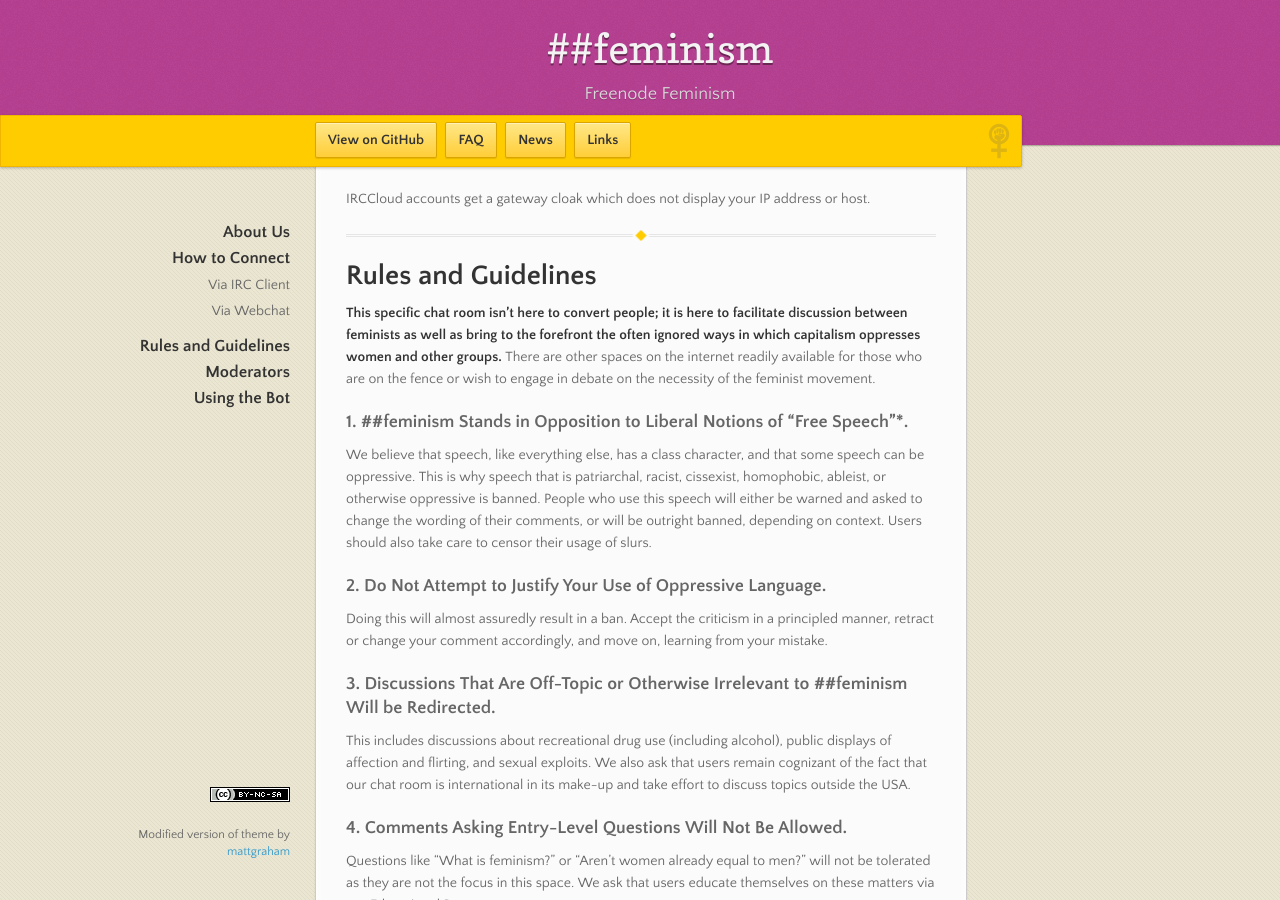
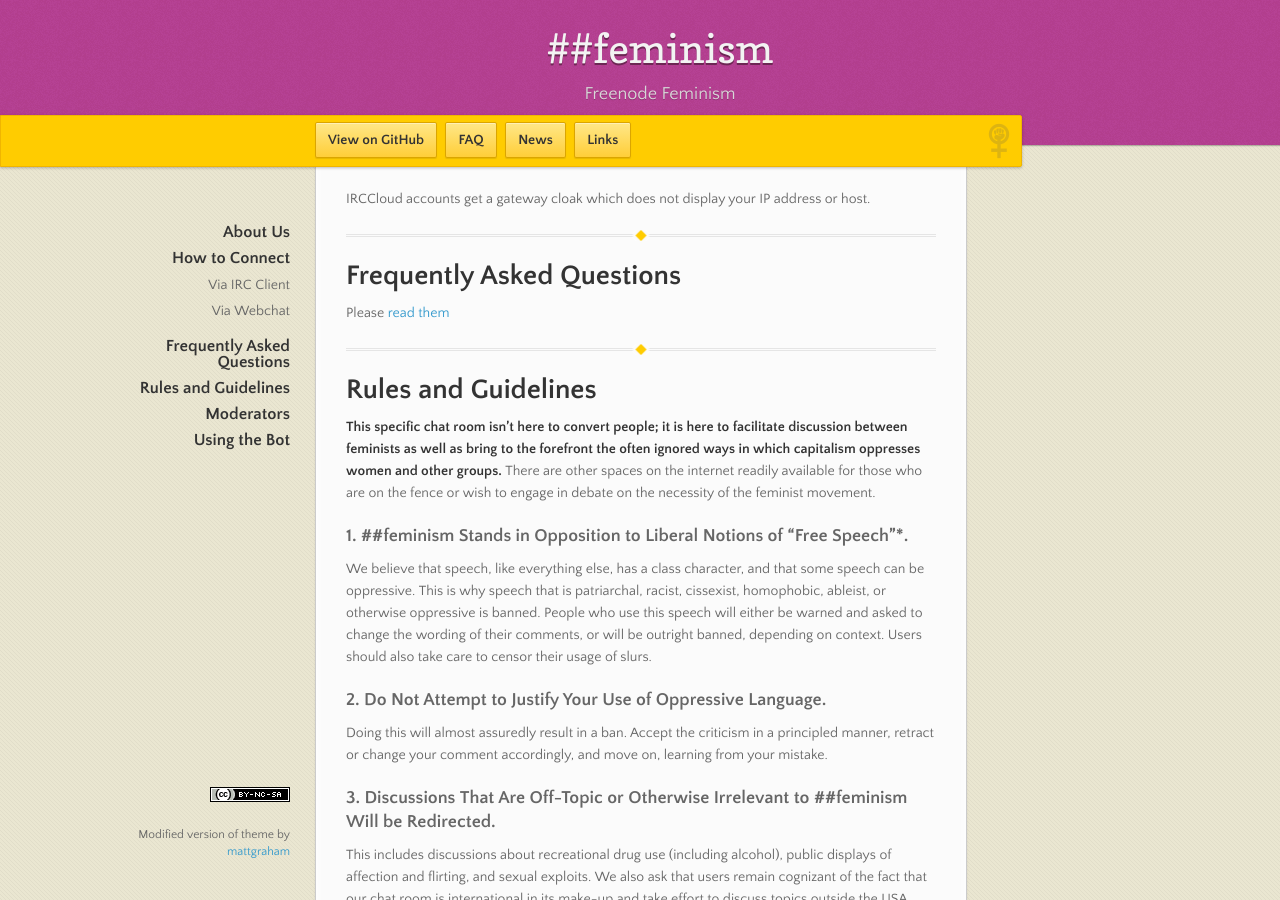
Before and after one commit to feminism-chat/feminism-chat.github.io, a Jekyll site: the page built from index.md, in a window 1280 px wide and 900 px high, scrolled down 580 px. Built offline with Jekyll 4.4.1, drawn with Linux system fonts in a browser that asks for light colours; nearby versions of some CDN libraries.

Commit message:
link to faq before rules

```diff
--- a/index.md
+++ b/index.md
@@ -29,6 +29,12 @@ A guide on obtaining a cloak can be found [here](/cloak/).
 Some common web gateways are unable to access ##feminism due to repeated misuse. If you're unable to install a client, [IRCCloud](https://irccloud.com) offers "trial" accounts for no cost. You will need to make sure you select the freenode network.
 
 IRCCloud accounts get a gateway cloak which does not display your IP address or host.
+
+***
+
+# Frequently Asked Questions
+
+Please [read them](/faq/)
 
 ***
 
```
